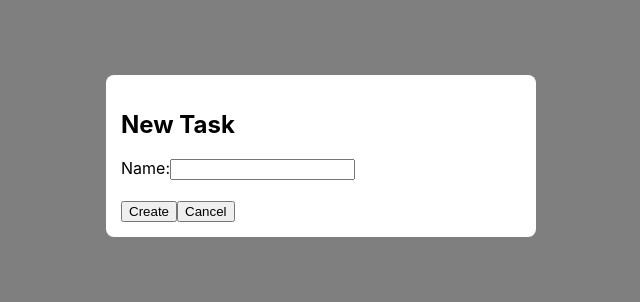
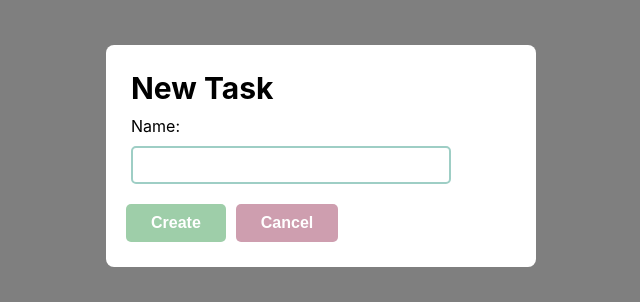
Before and after one commit to desireeacosta/todolist, a React (Create React App) app in the folder Client/todo-list/: page / in a window 1280 px wide. Both pictures are taken after a click on the button "Add new task". Shown: the part 244-546 px from the top of the page, without its empty margins (319-959 px from the left). Built offline with nearby package versions, Linux system fonts and the light colour scheme; no server answers.

Commit message:
Updated modal design

```diff
--- a/Client/todo-list/src/components/Card.js
+++ b/Client/todo-list/src/components/Card.js
@@ -1,4 +1,6 @@
 import React, { useState } from 'react';
+import DeleteIcon from './icons/DeleteIcon';
+import EditIcon from './icons/EditIcon';
 import Modal from './Modal';
 
 function Card({ card, onDelete, onEdit }) {
@@ -46,48 +48,79 @@ function Card({ card, onDelete, onEdit }) {
             alignContent: "center",
             margin: 16,
         },
-        button: {
+        centerContent: {
+            display: "flex",
+            justifyContent: "center",
+            alignItems: "center",
+        },
+        ghostButton: {
             border: "none",
             backgroundColor: "none",
             borderRadius: "50%",
         },
+        button: {
+            padding: "10px 25px",
+            margin: "10px 5px",
+            border: "none",
+            borderRadius: "5px",
+            fontWeight: "bold",
+            fontSize: "16px",
+            color: "#ffffff",
+        },
+        input: {
+            border: "2px solid #9ECEC5",
+            fontSize: "16px",
+            borderRadius: "5px",
+            padding: "8px",
+            outline: "none",
+            width: "300px",
+            margin: "10px",
+        },
+        title: {
+            fontSize: "30px",
+            margin: "10px",
+        },
+        p: {
+            margin: "10px",
+        }
+    };
+
+    const successStyle = {
+        ...styles.button,
+        backgroundColor: "#9ECEA9",
+    };
+
+    const warningStyle = {
+        ...styles.button,
+        backgroundColor: "#CE9EAF",
     };
 
     return (
         <div style={styles.div}>
             <li>
                 {card.name}
-                <button style={styles.button} onClick={openEdit}>
-                    <svg xmlns="http://www.w3.org/2000/svg" className="icon icon-tabler icon-tabler-pencil" width="16" height="16" viewBox="0 0 24 24" strokeWidth="1.5" stroke="#000000" fill="none" strokeLinecap="round" strokeLinejoin="round">
-                        <path stroke="none" d="M0 0h24v24H0z" fill="none" />
-                        <path d="M4 20h4l10.5 -10.5a2.828 2.828 0 1 0 -4 -4l-10.5 10.5v4" />
-                        <path d="M13.5 6.5l4 4" />
-                    </svg>
+                <button style={styles.ghostButton} onClick={openEdit}>
+                    <EditIcon />
                 </button>
-                <button style={styles.button} onClick={openDelete}>
-                    <svg xmlns="http://www.w3.org/2000/svg" className="icon icon-tabler icon-tabler-trash" width="16" height="16" viewBox="0 0 24 24" strokeWidth="1.5" stroke="#000000" fill="none" strokeLinecap="round" strokeLinejoin="round">
-                        <path stroke="none" d="M0 0h24v24H0z" fill="none" />
-                        <path d="M4 7l16 0" />
-                        <path d="M10 11l0 6" />
-                        <path d="M14 11l0 6" />
-                        <path d="M5 7l1 12a2 2 0 0 0 2 2h8a2 2 0 0 0 2 -2l1 -12" />
-                        <path d="M9 7v-3a1 1 0 0 1 1 -1h4a1 1 0 0 1 1 1v3" />
-                    </svg>
+                <button style={styles.ghostButton} onClick={openDelete}>
+                    <DeleteIcon />
                 </button>
                 <input type="checkbox" checked={card.status} onChange={handleCheckboxChange} />
             </li>
             <Modal isOpen={isDeleteOpen} onClose={closeDelete}>
-                <h2>Delete Task</h2>
-                <p>Are you sure you want to delete this card?</p>
-                <button onClick={handleDeleteClick}>Yes</button>
-                <button onClick={closeDelete}>No</button>
+                <h2 style={ styles.title }>Delete Task</h2>
+                <p style={ styles.p }>Are you sure you want to delete this card?</p>
+                <button style={successStyle} onClick={handleDeleteClick}>Yes</button>
+                <button style={warningStyle} onClick={closeDelete}>No</button>
             </Modal>
             <Modal isOpen={isEditing} onClose={closeEdit}>
-                <h2>Edit Task</h2>
-                <input type="text" name="name" value={editedData.name} onChange={handleInputChange} />
+                <h2 style={ styles.title }>Edit Task</h2>
+                <div style={styles.centerContent}>
+                    <input style={ styles.input } type="text" name="name" value={editedData.name} onChange={handleInputChange} />
+                </div>
                 <div>
-                    <button onClick={saveEdit}>Save</button>
-                    <button onClick={closeEdit}>Cancel</button>
+                    <button style={successStyle} onClick={saveEdit}>Save</button>
+                    <button style={warningStyle} onClick={closeEdit}>Cancel</button>
                 </div>
             </Modal>
         </div>
--- a/Client/todo-list/src/components/TaskForm.js
+++ b/Client/todo-list/src/components/TaskForm.js
@@ -1,25 +1,56 @@
 import React from 'react';
 
 const TodoForm = ({ formData, setFormData, handleCreateClick, closeNewTask }) => {
+    const styles = {
+        button: {
+            padding: "10px 25px",
+            margin: "10px 5px",
+            border: "none",
+            borderRadius: "5px",
+            fontWeight: "bold",
+            fontSize: "16px",
+            color: "#ffffff",
+        },
+        text: {
+            margin: "10px",
+        },
+        input: {
+            border: "2px solid #9ECEC5",
+            fontSize: "16px",
+            borderRadius: "5px",
+            padding: "8px",
+            outline: "none",
+            width: "300px",
+            margin: "10px",
+        },
+    };
+
+    const successStyle = {
+        ...styles.button,
+        backgroundColor: "#9ECEA9",
+    };
+
+    const warningStyle = {
+        ...styles.button,
+        backgroundColor: "#CE9EAF",
+    };
+
     return (
         <form>
-            <label>
+            <label style={ styles.text }>
                 Name:
                 <input
+                    style={ styles.input }
                     type="text"
                     name="name"
                     value={formData.name}
                     onChange={(e) => setFormData({ ...formData, name: e.target.value })}
                 />
             </label>
-            <br />
-            <br />
-            <button type="button" onClick={handleCreateClick}>
-                Create
-            </button>
-            <button type="button" onClick={closeNewTask}>
-                Cancel
-            </button>
+            <div>
+                <button style={successStyle} type="button" onClick={handleCreateClick}>Create</button>
+                <button style={warningStyle} type="button" onClick={closeNewTask}>Cancel</button>
+            </div>
         </form>
     );
 };
--- a/Client/todo-list/src/components/TodoList.js
+++ b/Client/todo-list/src/components/TodoList.js
@@ -45,6 +45,10 @@ function TodoList() {
         button: {
             margin: 5,
         },
+        title: {
+            fontSize: "30px",
+            margin: "10px",
+        },
     };
 
     return (
@@ -67,7 +71,7 @@ function TodoList() {
                 <button style={ styles.button }> Delete done </button>
             </div>
             <Modal isOpen={isNewTaskOpen} onClose={closeNewTask}>
-                <h2>New Task</h2>
+                <h2 style={ styles.title }>New Task</h2>
                 <TaskForm
                     formData={formData}
                     setFormData={setFormData}
--- /dev/null
+++ b/Client/todo-list/src/components/icons/DeleteIcon.js
@@ -0,0 +1,16 @@
+import React from "react"
+
+const DeleteIcon = () => {
+  return (
+    <svg xmlns="http://www.w3.org/2000/svg" className="icon icon-tabler icon-tabler-trash" width="16" height="16" viewBox="0 0 24 24" strokeWidth="1.5" stroke="#000000" fill="none" strokeLinecap="round" strokeLinejoin="round">
+      <path stroke="none" d="M0 0h24v24H0z" fill="none" />
+      <path d="M4 7l16 0" />
+      <path d="M10 11l0 6" />
+      <path d="M14 11l0 6" />
+      <path d="M5 7l1 12a2 2 0 0 0 2 2h8a2 2 0 0 0 2 -2l1 -12" />
+      <path d="M9 7v-3a1 1 0 0 1 1 -1h4a1 1 0 0 1 1 1v3" />
+    </svg>
+  );
+}
+
+export default DeleteIcon;
--- /dev/null
+++ b/Client/todo-list/src/components/icons/EditIcon.js
@@ -0,0 +1,13 @@
+import React from "react"
+
+const EditIcon = () => {
+  return (
+    <svg xmlns="http://www.w3.org/2000/svg" className="icon icon-tabler icon-tabler-pencil" width="16" height="16" viewBox="0 0 24 24" strokeWidth="1.5" stroke="#000000" fill="none" strokeLinecap="round" strokeLinejoin="round">
+      <path stroke="none" d="M0 0h24v24H0z" fill="none" />
+      <path d="M4 20h4l10.5 -10.5a2.828 2.828 0 1 0 -4 -4l-10.5 10.5v4" />
+      <path d="M13.5 6.5l4 4" />
+    </svg>
+  );
+}
+
+export default EditIcon;
```
